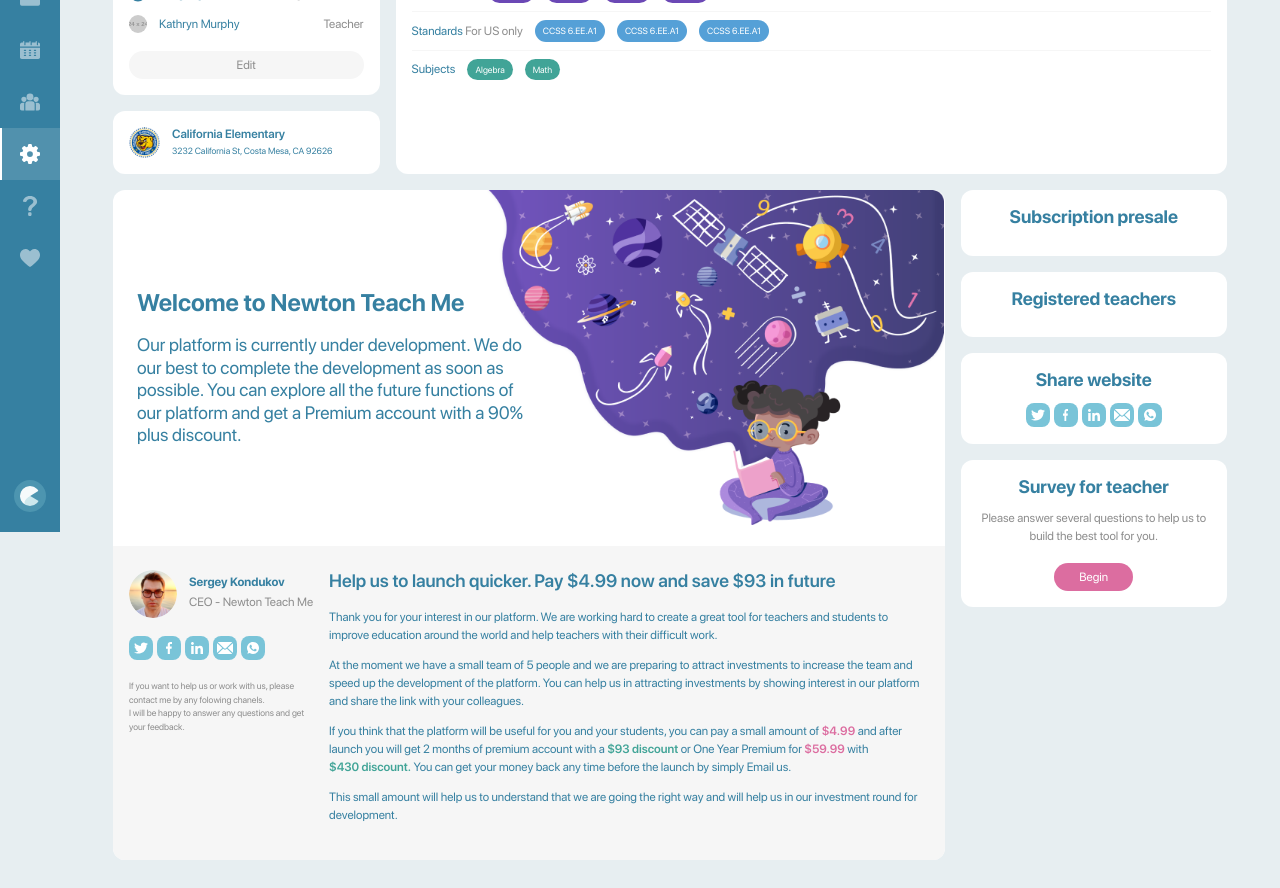
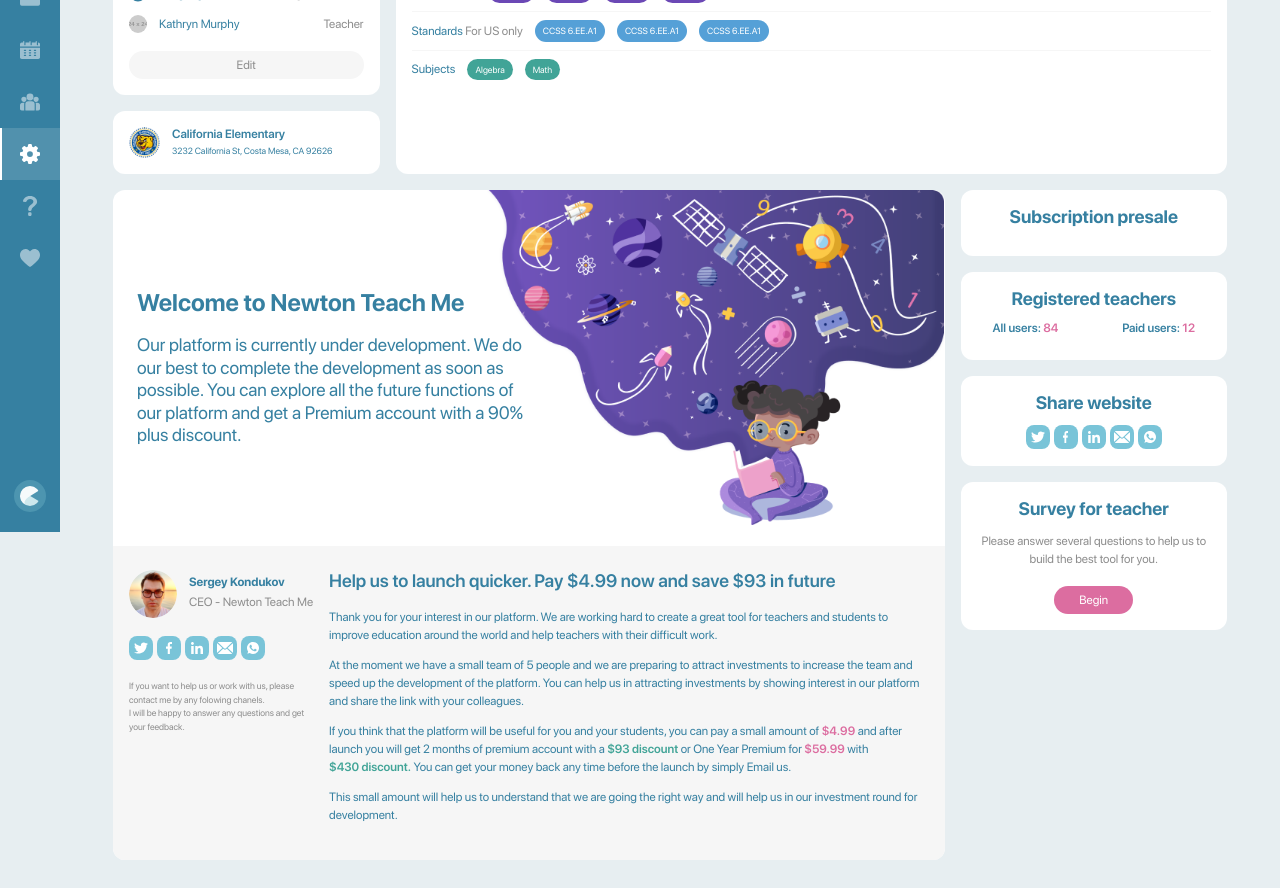
Before and after one commit to Alexsab/newtonteach.me, a Jekyll site: the page built from _educator/home.html, in a window 1280 px wide, cut to the strip 368-1256 px from the top of the page. Built offline with Jekyll 4.4.1, drawn with Linux system fonts in a browser that asks for light colours.

Commit message:
Registered teachers widget
создал папку cards в компонентах

```diff
--- a/_educator/home.html
+++ b/_educator/home.html
@@ -5,8 +5,8 @@
 
 <div class="row">
 	<div class="col-3 mb-3">
-		{%- include components/user-card.html -%}
-		{%- include components/school-card.html -%}
+		{%- include components/cards/user-card.html -%}
+		{%- include components/cards/school-card.html -%}
 	</div>
 	<div class="col-9 mb-3">
 		{%- include educator/about-card.html -%}
@@ -19,28 +19,9 @@
 		</div>
 	</div>
 	<div class="col-3">
-		<div class="card mb-3">
-			<div class="card-body">
-				<h4 class="text-center mb-16">Subscription presale</h4>
-			</div>
-		</div>
-		<div class="card mb-3">
-			<div class="card-body">
-				<h4 class="text-center mb-16">Registered teachers</h4>
-			</div>
-		</div>
-		<div class="card social-card mb-3">
-			<div class="card-body text-center">
-				<h4 class="mb-16">Share website</h4>
-				{%- include components/social-list.html -%}
-			</div>
-		</div>
-		<div class="card mb-3">
-			<div class="card-body text-center">
-				<h4 class="mb-16">Survey for teacher</h4>
-				<p class="color-primary-darkest mb-24">Please answer several questions to help us to build the best tool for you.</p>
-				<a href="#" class="btn btn-small secondary_dark_bg text-white">Begin</a>
-			</div>
-		</div>
+		{%- include components/cards/subscription-presale-card.html -%}
+		{%- include components/cards/registered-teachers-card.html -%}
+		{%- include components/cards/social-card.html -%}
+		{%- include components/cards/survey-for-teacher-card.html -%}
 	</div>
 </div>
--- /dev/null
+++ b/_includes/components/cards/registered-teachers-card.html
@@ -0,0 +1,9 @@
+<div class="card registered-teachers-card mb-3">
+	<div class="card-body">
+		<h4 class="text-center mb-16">Registered teachers</h4>
+		<div class="d-flex justify-content-between px-3">
+			<h5 class="fw-semibold">All users: <span class="secondary_dark">84</span></h5>
+			<h5 class="fw-semibold">Paid users: <span class="secondary_dark">12</span></h5>
+		</div>
+	</div>
+</div>
--- /dev/null
+++ b/_includes/components/cards/social-card.html
@@ -0,0 +1,6 @@
+<div class="card social-card mb-3">
+	<div class="card-body text-center">
+		<h4 class="mb-16">Share website</h4>
+		{%- include components/social-list.html -%}
+	</div>
+</div>
--- /dev/null
+++ b/_includes/components/cards/subscription-presale-card.html
@@ -0,0 +1,5 @@
+<div class="card subscription-presale-card mb-3">
+	<div class="card-body">
+		<h4 class="text-center mb-16">Subscription presale</h4>
+	</div>
+</div>
--- /dev/null
+++ b/_includes/components/cards/survey-for-teacher-card.html
@@ -0,0 +1,7 @@
+<div class="card survey-for-teacher-card mb-3">
+	<div class="card-body text-center">
+		<h4 class="mb-16">Survey for teacher</h4>
+		<p class="color-primary-darkest mb-24">Please answer several questions to help us to build the best tool for you.</p>
+		<a href="#" class="btn btn-small secondary_dark_bg text-white">Begin</a>
+	</div>
+</div>
```
Also changed, not shown: _includes/components/cards/school-card.html (renamed from _includes/components/school-card.html), _includes/components/cards/user-card.html (renamed from _includes/components/user-card.html).
